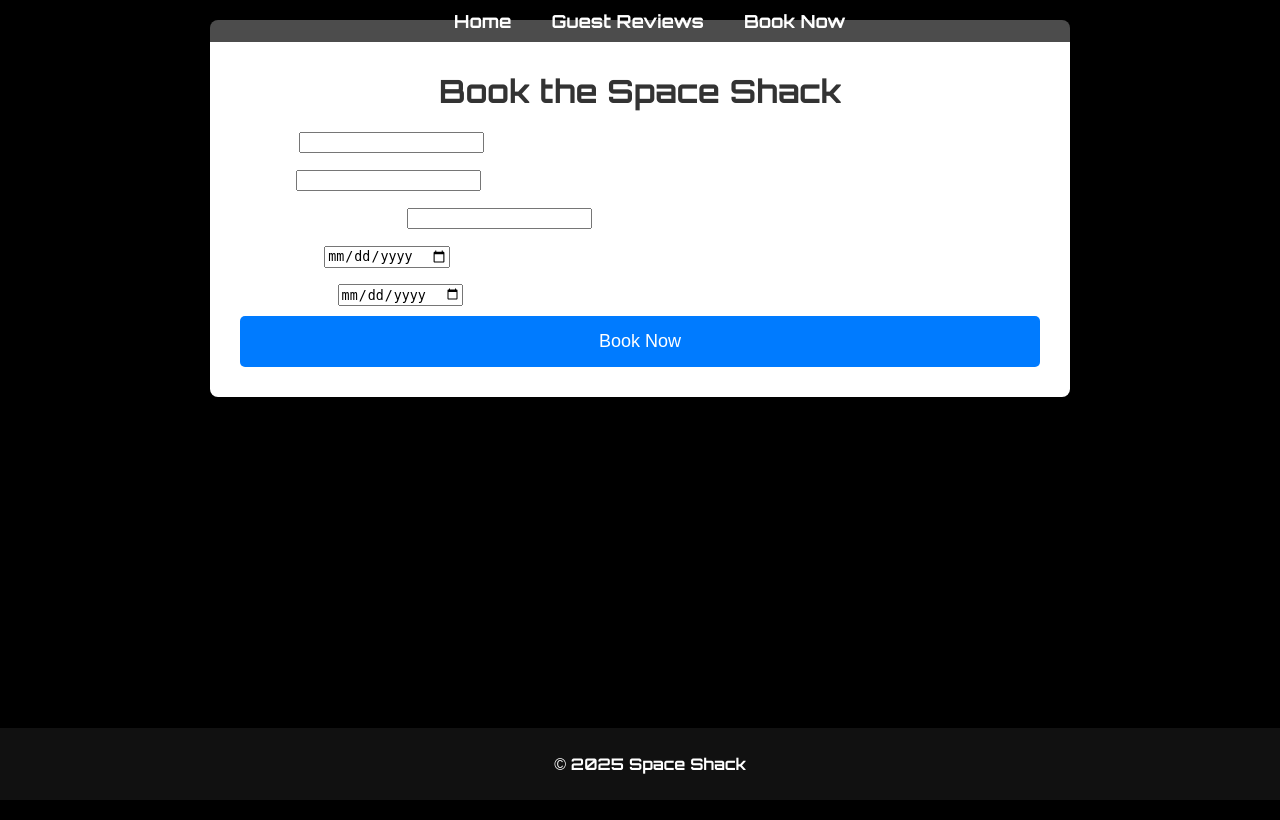
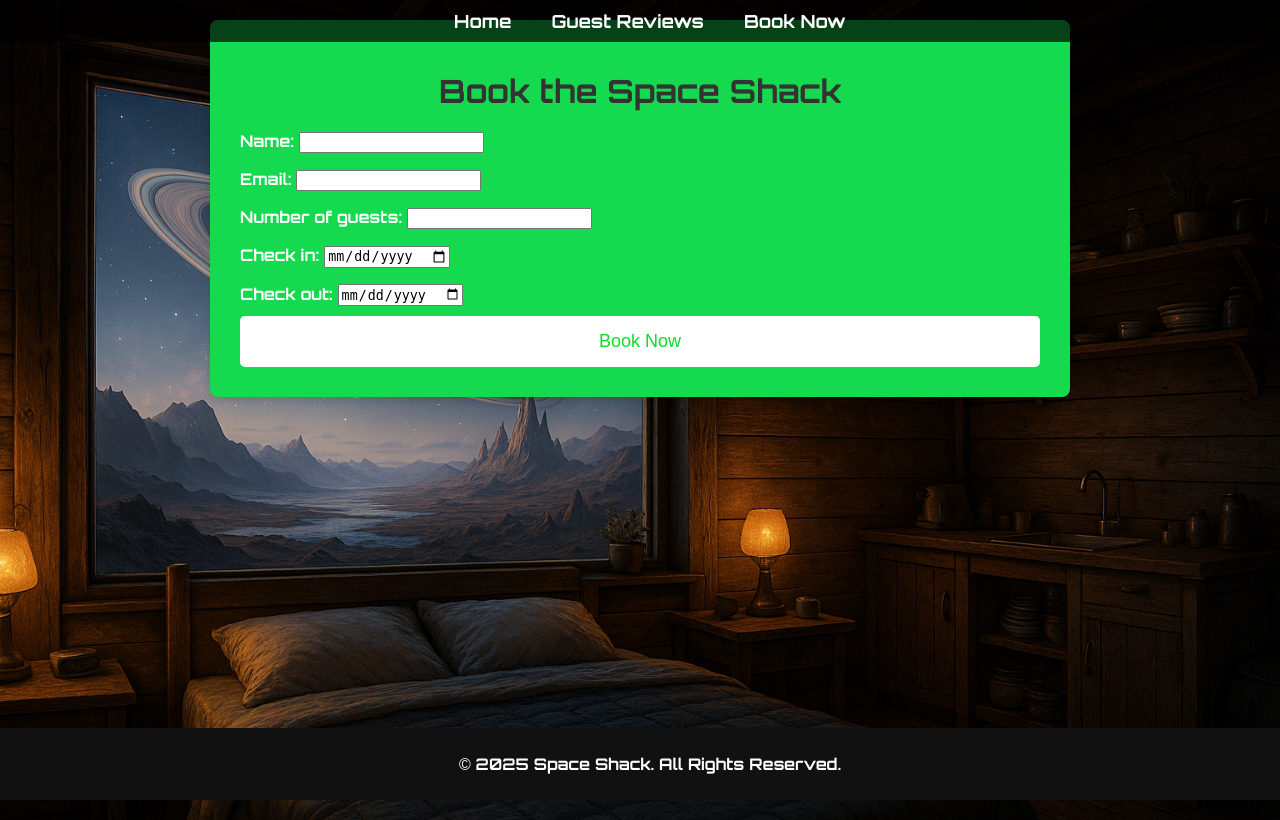
Before and after one commit to ccrd1711/space_shack, a Django app: page /book/ in a window 1280 px wide. Run offline with Django 4.2, Linux system fonts and the light colour scheme.

Commit message:
Further styling through css on both reviews page and booking page, added image to static to use on booking, general testing on css to try find best layout options

```diff
--- a/bookings/templates/bookings/booking_form.html
+++ b/bookings/templates/bookings/booking_form.html
@@ -9,9 +9,8 @@
     <link href="https://fonts.googleapis.com/css2?family=Orbitron:wght@700&display=swap" rel="stylesheet">
     <link rel="stylesheet" href="{% static 'css/style.css' %}">
 </head>
-<body>
+<body class="booking-page">
     <header>
-
     <!-- Navigation Bar -->
       <nav>
         <ul>
@@ -35,7 +34,7 @@
     </div>
 
     <footer>
-        <p>&copy; 2025 Space Shack</p>
+        <p>&copy; 2025 Space Shack. All Rights Reserved.</p>
     </footer>
 </body>
 </html>
--- a/reviews/templates/reviews/review_list.html
+++ b/reviews/templates/reviews/review_list.html
@@ -45,6 +45,8 @@
             <p>No reviews have been posted yet.</p>
         {% endif %}
     </div>
-
+    <footer>
+        <p>&copy; 2025 Space Shack. All Rights Reserved.</p>
+    </footer>
 </body>
 </html>
--- a/static/css/style.css
+++ b/static/css/style.css
@@ -85,7 +85,7 @@ header nav ul li a {
     border-radius: 10px;
 }
 
-/* Footer */
+/* Footer universal */
 footer {
     text-align: center;
     padding: 10px;
@@ -97,16 +97,15 @@ footer {
 
 /* REVIEWS LIST PAGE STYLING */
 
-/* Specific styles for the review list page */
 .review-list-page {
-    width: 80%;
+    width: 50%;
     margin: 0 auto;
     padding: 20px;
 }
 
 .review-list-page h1 {
     text-align: center;
-    color: #333;
+    color: #22f010;
 }
 
 .review-list-page .add-review {
@@ -133,7 +132,7 @@ footer {
 }
 
 .review-list-page .review-item {
-    background-color: #f9f9f9;
+    background-color: #34fa19;
     padding: 15px;
     margin-bottom: 15px;
     border-radius: 5px;
@@ -157,10 +156,20 @@ footer {
 /* BOOKING FORM PAGE STYLING */
 
 /* Booking Form */
+.booking-page {
+    background-image: url('/static/images/shack-inside.png');
+    background-size: cover;
+    background-position: center;
+    background-attachment: fixed;
+    height: 100vh;
+    margin: 0;
+    padding: 0;
+}
+
 .container {
     max-width: 800px;
     margin: 20px auto;
-    background-color: #fff;
+    background-color: #15da50;
     padding: 30px;
     box-shadow: 0 4px 8px rgba(0, 0, 0, 0.1);
     border-radius: 8px;
@@ -181,8 +190,8 @@ button.btn {
     display: block;
     width: 100%;
     padding: 15px;
-    background-color: #007bff;
-    color: white;
+    background-color: #ffffff;
+    color: rgb(10, 221, 45);
     border: none;
     border-radius: 5px;
     font-size: 18px;
--- a/templates/index.html
+++ b/templates/index.html
@@ -3,7 +3,7 @@
 <head>
     <meta charset="UTF-8">
     <meta name="viewport" content="width=device-width, initial-scale=1.0">
-    <title>Space Shack - Landing Page</title>
+    <title>Space Shack</title>
 
     {% load static %}
 
```
Also changed, not shown: static/images/shack-inside.png (added).
